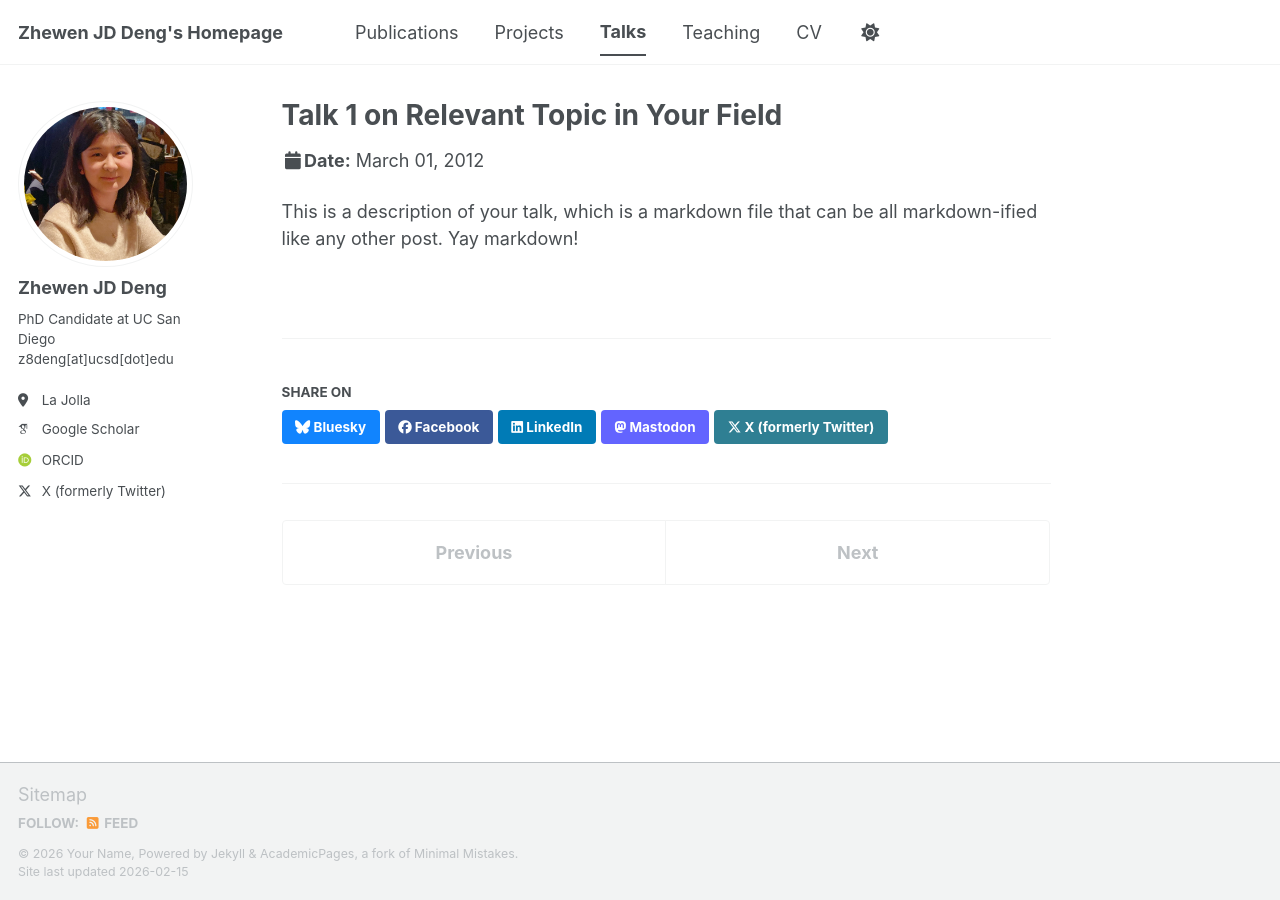
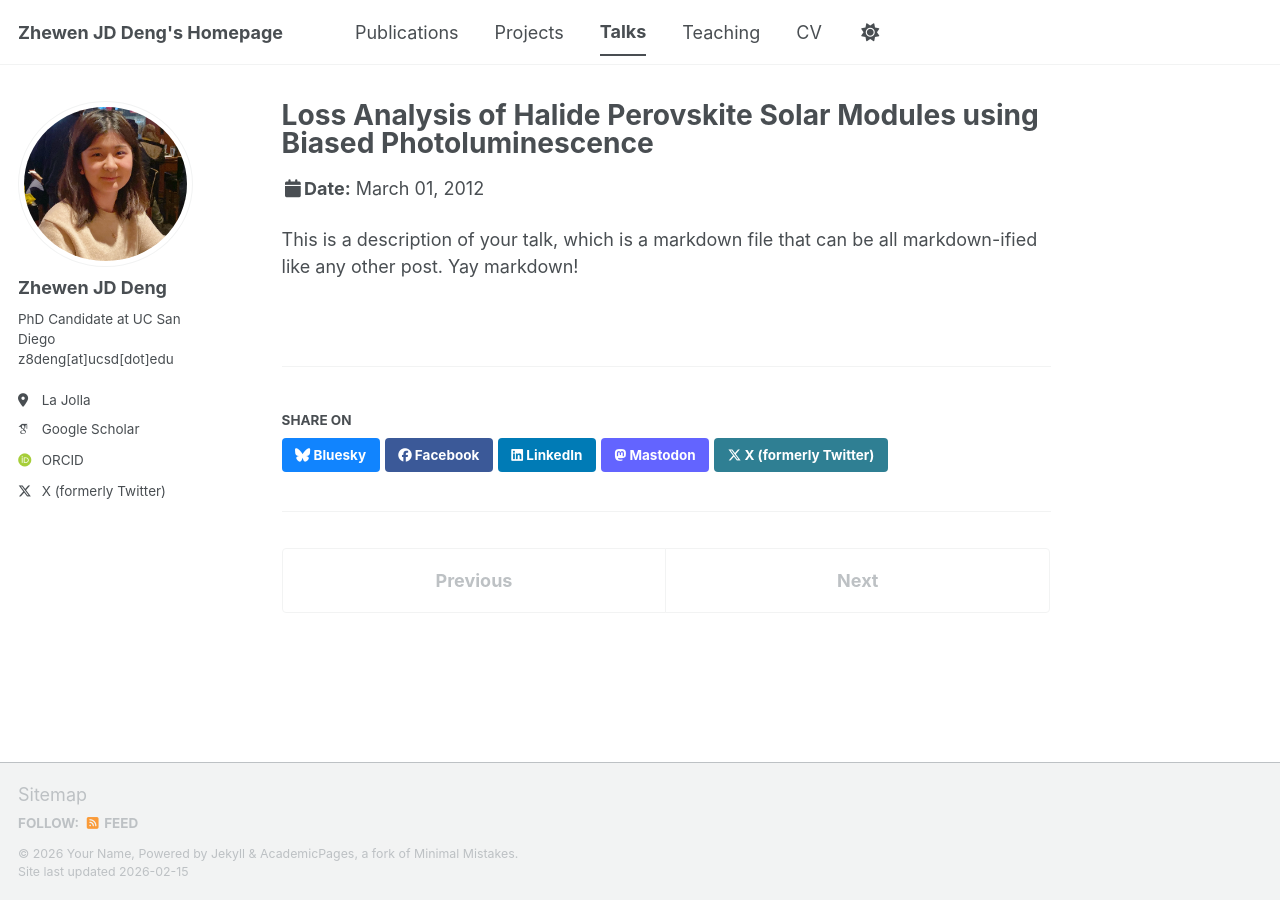
Before and after one commit to zhewenjddeng-personal/zhewenjddeng-personal.github.io, a Jekyll site: the page built from _talks/2025-03-20-APS-Anaheim.md, in a window 1280 px wide. Built offline with Jekyll 4.4.1, drawn with Linux system fonts in a browser that asks for light colours; some web fonts are replaced; a script bundle is joined from its source files by our own code; library files that are not in the unit come from our copies.

Commit message:
Update and rename 2012-03-01-talk-1.md to 2025-03-20-APS-Anaheim.md

```diff
--- a/_talks/2012-03-01-talk-1.md
+++ b/_talks/2025-03-20-APS-Anaheim.md
@@ -1,8 +1,8 @@
 ---
-title: "Talk 1 on Relevant Topic in Your Field"
+title: "Loss Analysis of Halide Perovskite Solar Modules using Biased Photoluminescence"
 collection: talks
 type: "Talk"
-permalink: /talks/2012-03-01-talk-1
+permalink: /talks/2025-03-20-APS-Anaheim
 venue: "UC San Francisco, Department of Testing"
 date: 2012-03-01
 location: "San Francisco, CA, USA"
```
